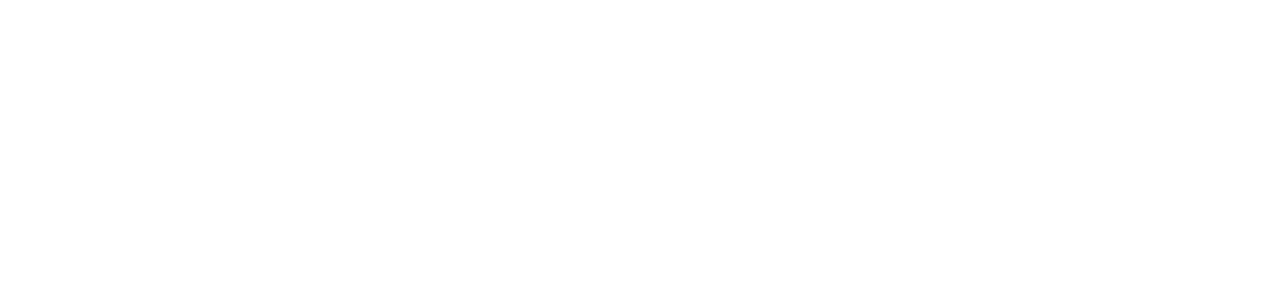
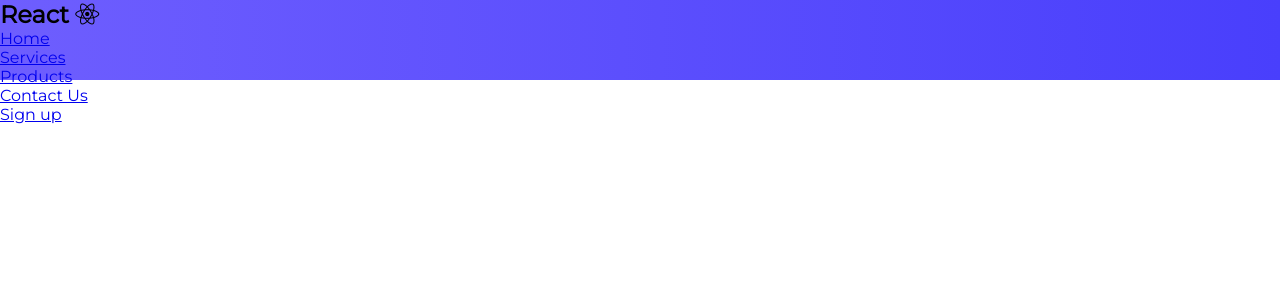
Before and after one commit to adamalcantara/react_responsive_nav, a React (Create React App) app: page / in a window 1280 px wide. Shown: the top 300 px of the page. Built offline with nearby package versions, Linux system fonts and the light colour scheme.

Commit message:
Added css, imported navbar into app

```diff
--- a/public/index.html
+++ b/public/index.html
@@ -1,16 +1,18 @@
 <!DOCTYPE html>
 <html lang="en">
+
 <head>
   <meta charset="utf-8" />
   <link rel="icon" href="%PUBLIC_URL%/favicon.ico" />
   <meta name="viewport" content="width=device-width, initial-scale=1" />
   <meta name="theme-color" content="#000000" />
-    <meta
-      name="description"
-      content="Web site created using create-react-app"
-    />
+  <meta name="description" content="Web site created using create-react-app" />
   <link rel="apple-touch-icon" href="%PUBLIC_URL%/logo192.png" />
-    <link rel="stylesheet" href="https://use.fontawesome.com/releases/v5.15.3/css/all.css" integrity="sha384-SZXxX4whJ79/gErwcOYf+zWLeJdY/qpuqC4cAa9rOGUstPomtqpuNWT9wdPEn2fk" crossorigin="anonymous">
+  <link rel="stylesheet" href="https://use.fontawesome.com/releases/v5.15.3/css/all.css"
+    integrity="sha384-SZXxX4whJ79/gErwcOYf+zWLeJdY/qpuqC4cAa9rOGUstPomtqpuNWT9wdPEn2fk" crossorigin="anonymous">
+  <link rel="preconnect" href="https://fonts.googleapis.com">
+  <link rel="preconnect" href="https://fonts.gstatic.com" crossorigin>
+  <link href="https://fonts.googleapis.com/css2?family=Montserrat&display=swap" rel="stylesheet">
   <!--
       manifest.json provides metadata used when your web app is installed on a
       user's mobile device or desktop. See https://developers.google.com/web/fundamentals/web-app-manifest/
@@ -27,6 +29,7 @@
     -->
   <title>React App</title>
 </head>
+
 <body>
   <noscript>You need to enable JavaScript to run this app.</noscript>
   <div id="root"></div>
@@ -41,4 +44,5 @@
       To create a production bundle, use `npm run build` or `yarn build`.
     -->
 </body>
+
 </html>
--- a/src/App.css
+++ b/src/App.css
@@ -1,38 +1,6 @@
-.App {
-  text-align: center;
+* {
+  box-sizing: border-box;
+  margin: 0;
+  padding: 0;
+  font-family: 'Montserrat', sans-serif;
 }
-
-.App-logo {
-  height: 40vmin;
-  pointer-events: none;
-}
-
-@media (prefers-reduced-motion: no-preference) {
-  .App-logo {
-    animation: App-logo-spin infinite 20s linear;
-  }
-}
-
-.App-header {
-  background-color: #282c34;
-  min-height: 100vh;
-  display: flex;
-  flex-direction: column;
-  align-items: center;
-  justify-content: center;
-  font-size: calc(10px + 2vmin);
-  color: white;
-}
-
-.App-link {
-  color: #61dafb;
-}
-
-@keyframes App-logo-spin {
-  from {
-    transform: rotate(0deg);
-  }
-  to {
-    transform: rotate(360deg);
-  }
-}
--- a/src/App.js
+++ b/src/App.js
@@ -1,10 +1,10 @@
-
 import './App.css';
+import Navbar from "./Components/Navbar/Navbar"
 
 function App() {
   return (
     <div className="App">
-
+      <Navbar />
     </div>
   );
 }
--- a/src/Components/Navbar/Navbar.css
+++ b/src/Components/Navbar/Navbar.css
@@ -0,0 +1,4 @@
+.NavbarItems {
+    background: linear-gradient(90deg, rgb(110, 94, 254) 0%, rgba(73,63,252,1) 100%);
+    height: 80px;
+}
--- a/src/Components/Navbar/Navbar.js
+++ b/src/Components/Navbar/Navbar.js
@@ -1,11 +1,12 @@
 import React, { Component } from 'react'
 import { MenuItems } from "./MenuItems"
+import "./Navbar.css"
 
 class Navbar extends Component {
     render() {
         return (
             <nav className="NavbarItems">
-                <h1 className="navbar-logo">React</h1>
+                <h1 className="navbar-logo">React <i className="fab fa-react"></i></h1>
                 <div className="menu-icon">
                     <i className=""></i>
                 </div>
```
Lines whose indentation alone changed are shown as unchanged.
